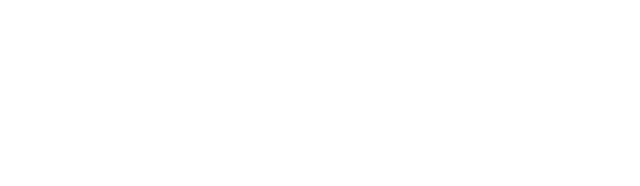
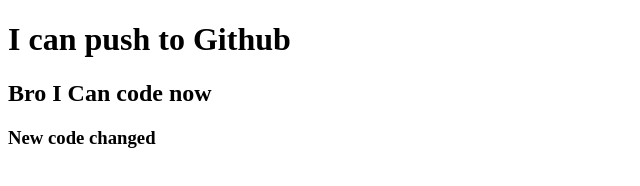
Before and after one commit to oli4ever/My_Second_Repo, a plain HTML site: page index.html in a window 1280 px wide. Shown: the whole page, without its empty margins (0-640 px from the left). Drawn offline with Linux system fonts and the light colour scheme.

Commit message:
added header

```diff
--- a/index.html
+++ b/index.html
@@ -7,6 +7,8 @@
     <title>My Second Github Repo</title>
 </head>
 <body>
-
+    <h1>I can push to Github</h1>
+    <h2>Bro I Can code now</h2>
+    <h3>New code changed</h3>
 </body>
 </html>
```
